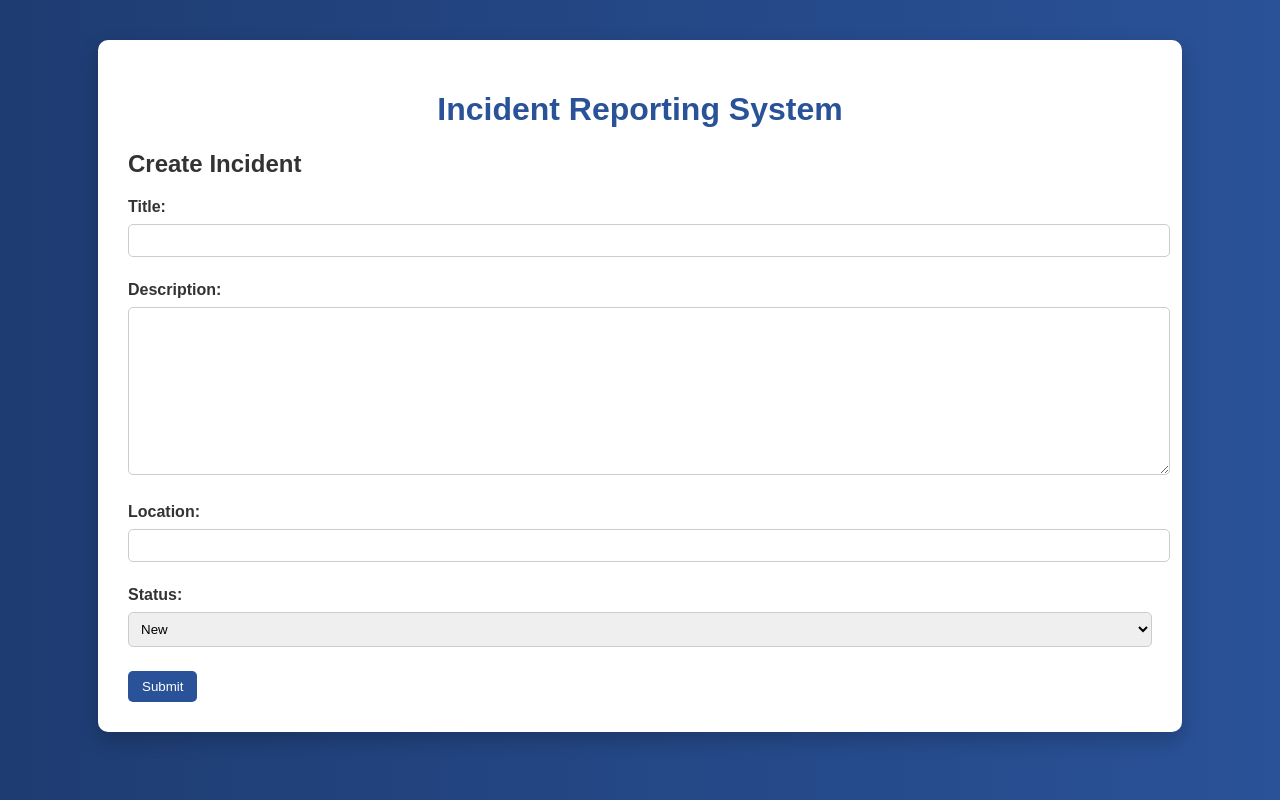
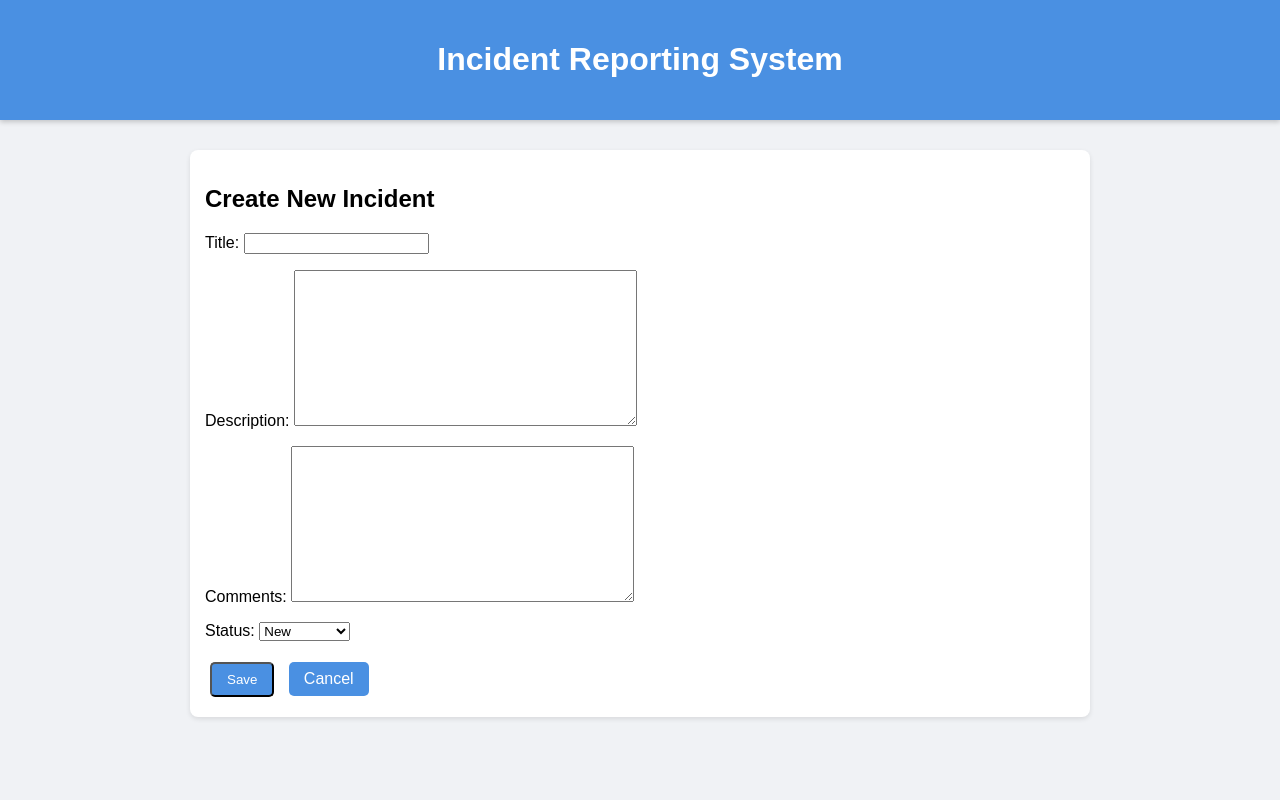
Before and after one commit to Pillasaivenkateshkumar/incident-reporting-system, a Django app: template incidents/templates/incidents/create.html in a window 1280 px wide. Run offline with Django 5.2, Linux system fonts and the light colour scheme; the template is opened without the code that fills it: values that come from a table or form of the project are taken from there, others are empty; parts of the project's set-up code (start-up, migrations or seed data) failed here and were passed over.

Commit message:
Your commit message here

```diff
--- a/incidents/forms.py
+++ b/incidents/forms.py
@@ -4,7 +4,7 @@ from .models import Incident
 class IncidentForm(forms.ModelForm):
     class Meta:
         model = Incident
-        fields = ['title', 'description', 'location', 'status']
+        fields = ['title', 'description', 'comments', 'status']
 
     def clean_description(self):
         description = self.cleaned_data.get('description')
--- a/incidents/models.py
+++ b/incidents/models.py
@@ -7,11 +7,15 @@ class Incident(models.Model):
         ('InProgress', 'In Progress'),
         ('Resolved', 'Resolved'),
     ]
+    SEVERITY_CHOICES = [
+        ('Low', 'Low'),
+        ('Medium', 'Medium'),
+        ('High', 'High'),
+    ]
 
     title = models.CharField(max_length=200)
     description = models.TextField()
-    location = models.CharField(max_length=200)
-
+    comments = models.TextField(blank=True)
     status = models.CharField(
         max_length=20,
         choices=STATUS_CHOICES,
--- a/incidents/templates/incidents/base.html
+++ b/incidents/templates/incidents/base.html
@@ -1,16 +1,90 @@
-{% load static %}
 <!DOCTYPE html>
 <html>
 <head>
     <title>Incident Reporting System</title>
-    <link rel="stylesheet" href="{% static 'css/styles.css' %}">
+    <style>
+        body {
+            font-family: Arial, sans-serif;
+            background-color: #f0f2f5;  /* light gray background */
+            margin: 0;
+            padding: 0;
+        }
+
+        header {
+            background-color: #4a90e2; /* blue header */
+            color: white;
+            text-align: center;
+            padding: 20px 0;
+            box-shadow: 0 2px 5px rgba(0,0,0,0.2);
+        }
+
+        .container {
+            max-width: 900px;
+            margin: 20px auto;
+            padding: 10px;
+        }
+
+        .btn {
+            padding: 8px 15px;
+            text-decoration: none;
+            background-color: #4a90e2;
+            color: white;
+            border-radius: 5px;
+            margin: 5px;
+            display: inline-block;
+        }
+
+        .btn:hover {
+            background-color: #357ABD;
+        }
+
+        .card {
+            background-color: white;
+            border-radius: 8px;
+            padding: 15px;
+            margin-bottom: 15px;
+            box-shadow: 0 2px 5px rgba(0,0,0,0.1);
+        }
+
+        .status-new {
+            color: green;
+            font-weight: bold;
+        }
+
+        .status-inprogress {
+            color: orange;
+            font-weight: bold;
+        }
+
+        .status-resolved {
+            color: red;
+            font-weight: bold;
+        }
+
+        .counters {
+            display: flex;
+            justify-content: space-around;
+            margin-bottom: 20px;
+        }
+
+        .counter-box {
+            background-color: white;
+            border-radius: 8px;
+            padding: 15px;
+            width: 150px;
+            text-align: center;
+            box-shadow: 0 2px 5px rgba(0,0,0,0.1);
+        }
+
+    </style>
 </head>
 <body>
-
-<div class="container">
-    <h1>Incident Reporting System</h1>
-    {% block content %}{% endblock %}
-</div>
-
+    <header>
+        <h1>Incident Reporting System</h1>
+    </header>
+    <div class="container">
+        {% block content %}
+        {% endblock %}
+    </div>
 </body>
 </html>
--- a/incidents/templates/incidents/create.html
+++ b/incidents/templates/incidents/create.html
@@ -1,13 +1,14 @@
 {% extends 'incidents/base.html' %}
 
 {% block content %}
+<div class="card">
+    <h2>Create New Incident</h2>
 
-<h2>Create Incident</h2>
-
-<form method="POST">
-    {% csrf_token %}
-    {{ form.as_p }}
-    <button type="submit">Submit</button>
-</form>
-
+    <form method="post" autocomplete="off">
+        {% csrf_token %}
+        {{ form.as_p }}
+        <button class="btn" type="submit">Save</button>
+        <a class="btn" href="{% url 'index' %}">Cancel</a>
+    </form>
+</div>
 {% endblock %}
--- a/static/css/styles.css
+++ b/static/css/styles.css
@@ -1,72 +1,14 @@
-/* ===== GLOBAL STYLES ===== */
-body {
-    font-family: Arial, Helvetica, sans-serif;
-    background: linear-gradient(to right, #1e3c72, #2a5298);
-    margin: 0;
-    padding: 0;
-    color: #333;
+<style>
+input[type="text"], textarea, select {
+    width: 100%;
+    padding: 8px;
+    margin: 6px 0 12px 0;
+    border: 1px solid #ccc;
+    border-radius: 4px;
+    box-sizing: border-box;
 }
 
-/* ===== CONTAINER ===== */
-.container {
-    width: 80%;
-    margin: 40px auto;
-    background: #ffffff;
-    padding: 30px;
-    border-radius: 10px;
-    box-shadow: 0 8px 20px rgba(0,0,0,0.2);
+textarea {
+    resize: vertical;
 }
-
-/* ===== HEADER ===== */
-h1 {
-    text-align: center;
-    color: #2a5298;
-}
-
-/* ===== BUTTONS ===== */
-button, .btn {
-    background-color: #2a5298;
-    color: white;
-    padding: 8px 14px;
-    border: none;
-    border-radius: 5px;
-    cursor: pointer;
-    text-decoration: none;
-}
-
-button:hover, .btn:hover {
-    background-color: #1e3c72;
-}
-
-/* ===== LINKS ===== */
-a {
-    text-decoration: none;
-    color: #2a5298;
-    font-weight: bold;
-}
-
-/* ===== INCIDENT CARD ===== */
-.card {
-    border: 1px solid #ddd;
-    padding: 15px;
-    margin-bottom: 15px;
-    border-radius: 8px;
-    background: #f9f9f9;
-}
-
-.card h3 {
-    margin: 0;
-}
-
-/* ===== FORM ===== */
-input, textarea, select {
-    width: 100%;
-    padding: 8px;
-    margin: 8px 0;
-    border-radius: 5px;
-    border: 1px solid #ccc;
-}
-
-label {
-    font-weight: bold;
-}
+</style>
```
Also changed, not shown: incidents/templates/incidents/delete.html (added, +14 -0 lines), incidents/templates/incidents/index.html (+23 -34 lines), incidents/templates/incidents/update.html (+9 -8 lines), incidents/views.py (+43 -2 lines), incidents/migrations/0002_remove_incident_severity_incident_location_and_more.py (added), incidents/migrations/0003_remove_incident_location_incident_comments.py (added).
